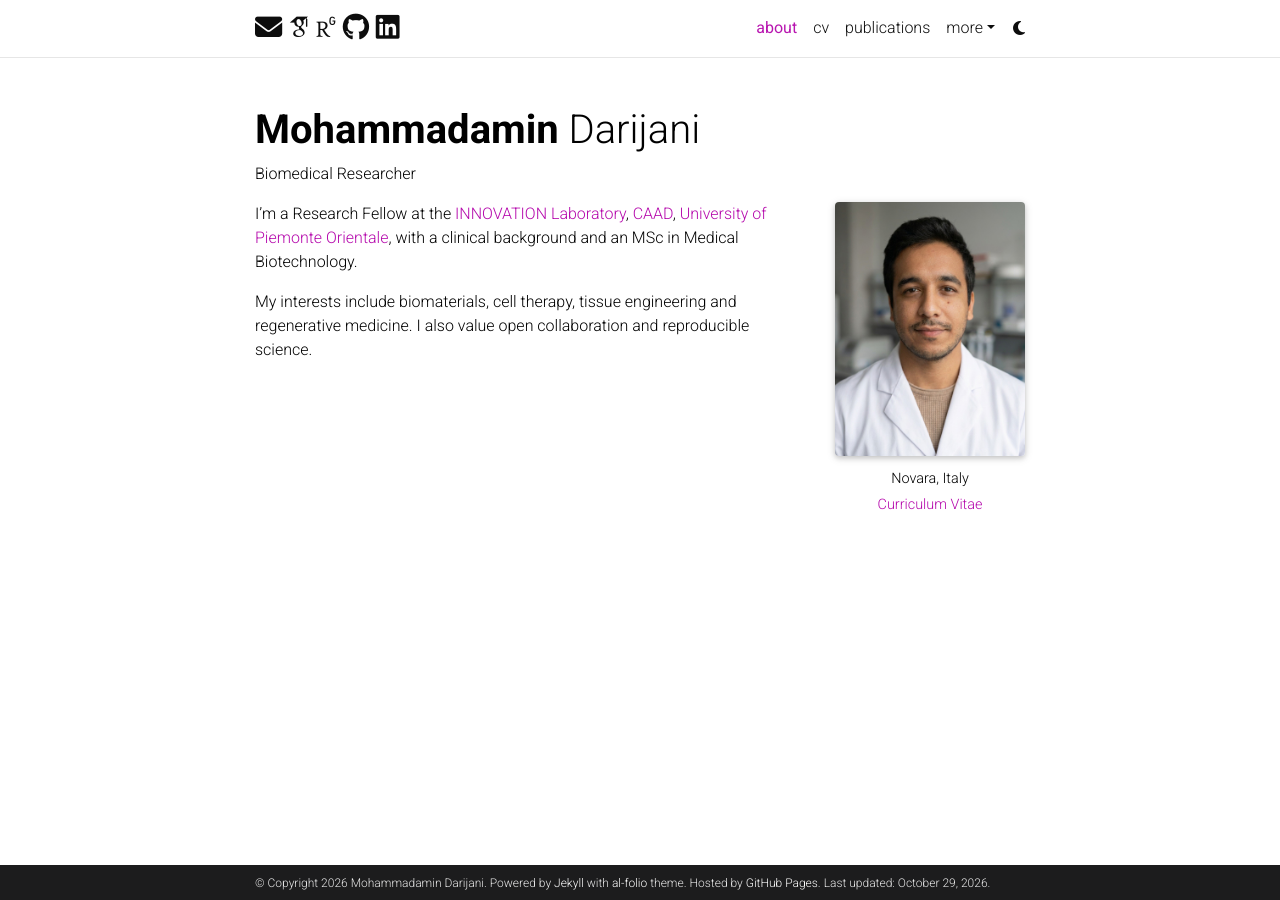
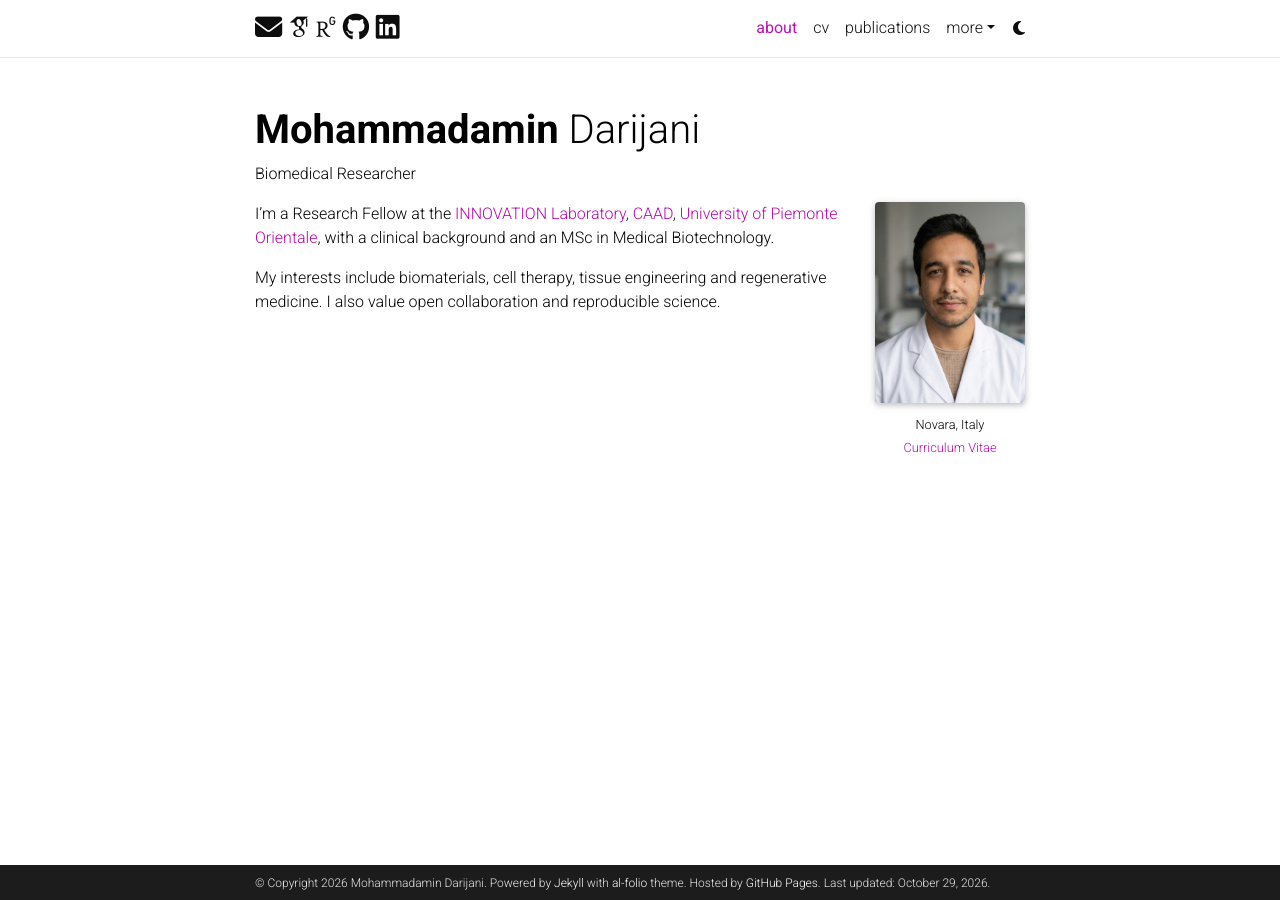
Before and after one commit to amindarijani/amindarijani.github.io, a Jekyll site: the page built from _pages/about.md, in a window 1280 px wide. Built offline with Jekyll 4.4.1, drawn with Linux system fonts in a browser that asks for light colours; some web fonts are replaced; comment, search, counter and statistics services are not loaded; a style sheet for code colours, icons or effects is not loaded.

Commit message:
Update _base.scss

```diff
--- a/_sass/_base.scss
+++ b/_sass/_base.scss
@@ -1135,3 +1135,26 @@ nav[data-toggle="toc"] {
 .profile .more-info a {
   white-space: nowrap;
 }
+/* Balance the portrait with the shorter biography */
+.profile {
+  width: 150px;
+}
+
+.profile img {
+  width: 100%;
+  height: auto;
+}
+
+.profile .more-info {
+  font-size: 0.8rem;
+  text-align: center;
+}
+
+@media (max-width: 575.98px) {
+  .profile,
+  .profile.float-right,
+  .profile.float-left {
+    width: 150px;
+    margin: 0 auto 1.5rem;
+  }
+}
```
